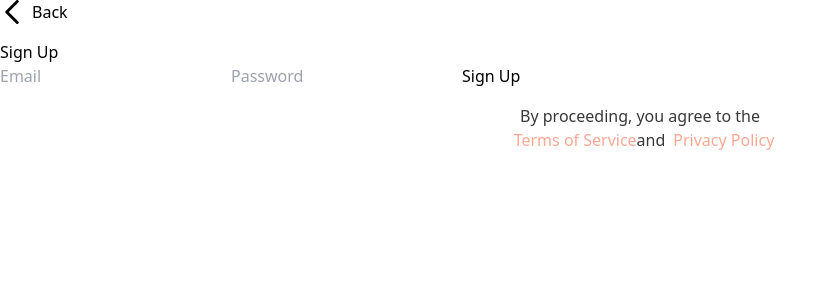
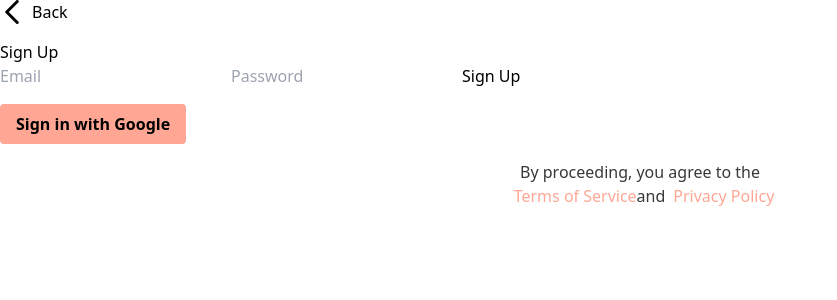
Before and after one commit to alexandermaat99/ThePatternsPlaceNewsletter, a Next.js app in the folder tpp-newsletter/: page /signup in a window 1280 px wide. Shown: the top 300 px of the page, without its empty margins (0-837 px from the left). Built offline with nearby package versions, Linux system fonts and the light colour scheme; no server answers.

Commit message:
google oauth test

```diff
--- a/tpp-newsletter/app/signup/page.tsx
+++ b/tpp-newsletter/app/signup/page.tsx
@@ -4,6 +4,7 @@ import { useState } from "react";
 import { supabase } from "../../lib/supabaseClient";
 import { useRouter } from "next/navigation";
 import BACK_ARROW from "@/public/images/BACK_ARROW.svg"; // Import the back arrow icon
+import GoogleSignInButton from "@/components/GoogleSignInButton"; // Import the GoogleSignInButton component
 
 export default function Signup() {
   const [email, setEmail] = useState("");
@@ -108,7 +109,7 @@ export default function Signup() {
           {loading ? "Signing up..." : "Sign Up"}
         </button>
       </form>
-
+      <GoogleSignInButton />
       <p className="mt-4 text-center text-tppBlack">
         By proceeding, you agree to the <br />
         <span
--- /dev/null
+++ b/tpp-newsletter/components/GoogleSignInButton.tsx
@@ -0,0 +1,31 @@
+"use client";
+
+import { supabase } from "@/lib/supabaseClient"; // Import your Supabase client
+import { useState } from "react";
+
+export default function GoogleSignInButton() {
+  const [loading, setLoading] = useState(false);
+
+  const handleGoogleSignIn = async () => {
+    setLoading(true);
+
+    const { error } = await supabase.auth.signInWithOAuth({
+      provider: "google",
+    });
+
+    if (error) {
+      console.error("Error during Google sign-in:", error.message);
+      setLoading(false);
+    }
+  };
+
+  return (
+    <button
+      onClick={handleGoogleSignIn}
+      className="bg-tppPink text-white font-semibold py-2 px-4 rounded mt-4"
+      disabled={loading}
+    >
+      {loading ? "Signing in..." : "Sign in with Google"}
+    </button>
+  );
+}
```
